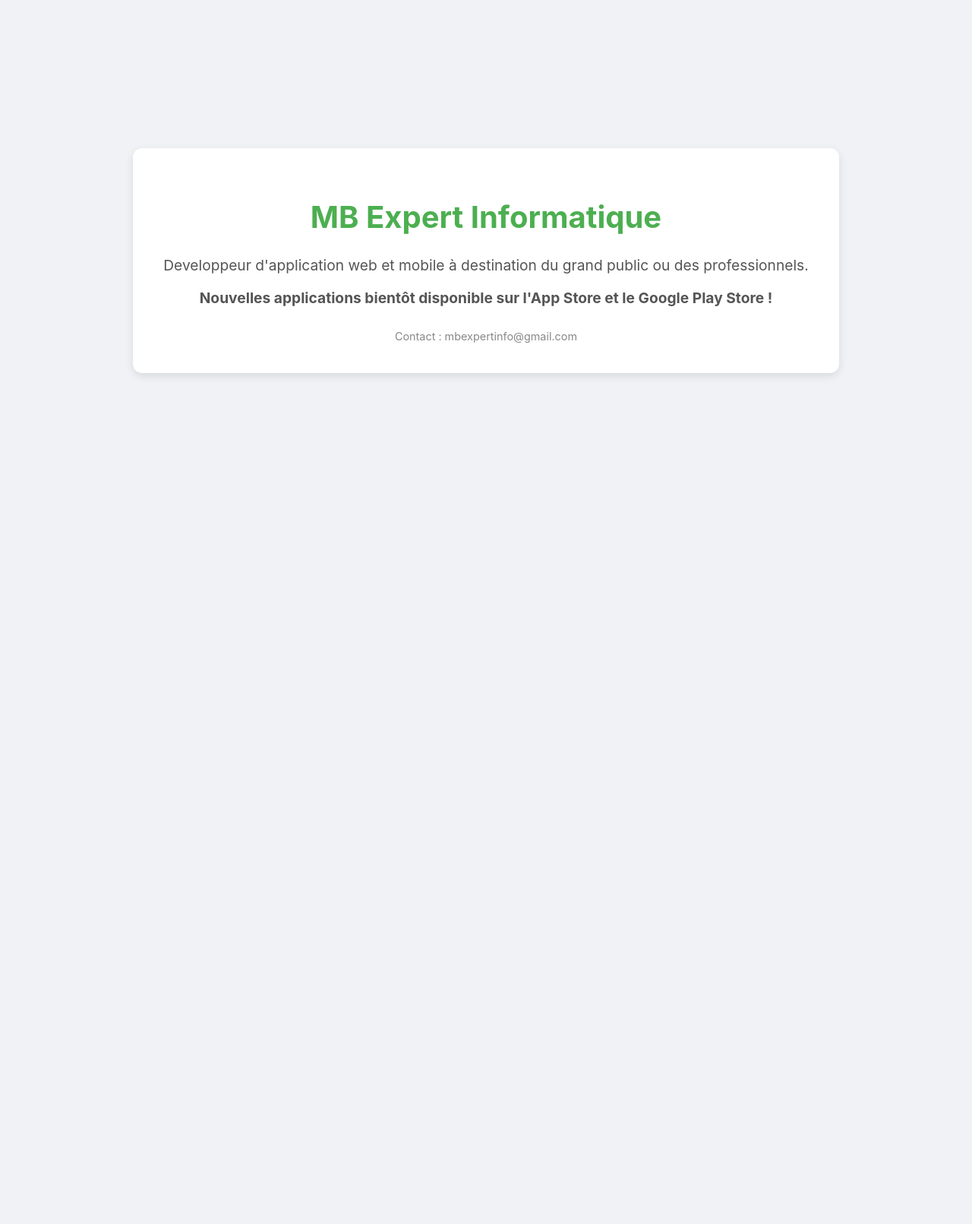
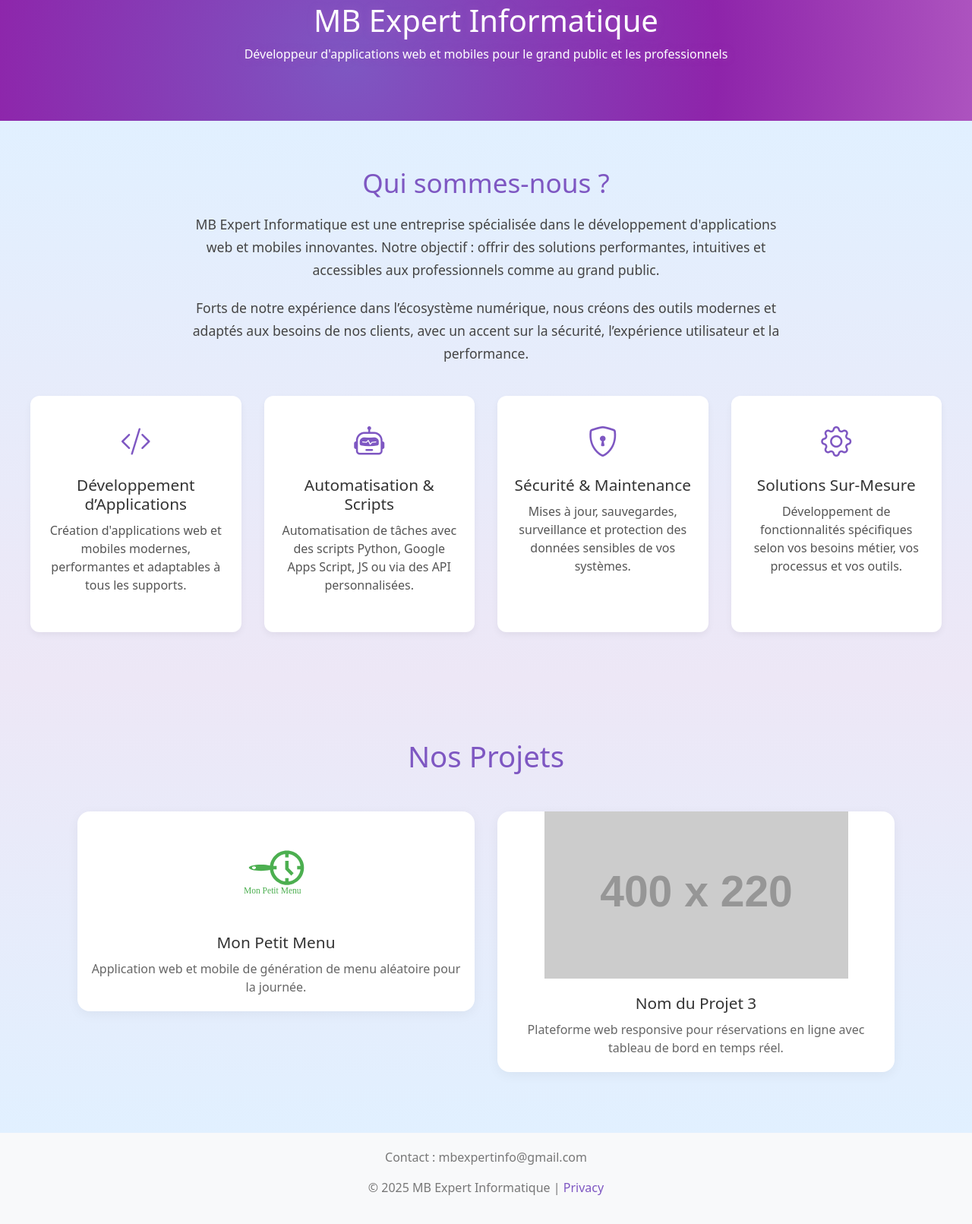
Before and after one commit to mb-expert-info/mb-expert-informatique, a plain HTML site: page index.html in a window 1280 px wide. Shown: the part 57-1668 px from the top of the page at 76% size. Before the commit the page ends 800 px from the top, so only its background shows below. Drawn offline with nearby package versions, Linux system fonts and the light colour scheme; placeholder pictures from the web are drawn by us.

Commit message:
add new page, and design

```diff
--- /dev/null
+++ b/footer.html
@@ -0,0 +1,9 @@
+<footer class="bg-light">
+    <div class="container">
+      <p>Contact : mbexpertinfo@gmail.com</p>
+      <p>
+    &copy; 2025 MB Expert Informatique |
+    <a href="privacy.html" style="color:#7E57C2; text-decoration: none;">Privacy</a>
+  </p>
+    </div>
+</footer>
--- /dev/null
+++ b/hero.html
@@ -0,0 +1,6 @@
+<section class="hero">
+  <div class="hero-content">
+    <h1>MB Expert Informatique</h1>
+    <p>Développeur d'applications web et mobiles pour le grand public et les professionnels</p>
+  </div>
+</section>
--- a/index.html
+++ b/index.html
@@ -1,50 +1,98 @@
 <!DOCTYPE html>
 <html lang="fr">
 <head>
-    <meta charset="UTF-8">
-    <meta name="viewport" content="width=device-width, initial-scale=1.0">
-    <title>MB Expert Info</title>
-    <style>
-        body {
-            font-family: -apple-system, BlinkMacSystemFont, "Segoe UI", Roboto, Helvetica, Arial, sans-serif;
-            background-color: #f0f2f5;
-            color: #333;
-            display: flex;
-            justify-content: center;
-            align-items: center;
-            height: 100vh;
-            margin: 0;
-            text-align: center;
-        }
-        .container {
-            padding: 40px;
-            background-color: white;
-            border-radius: 12px;
-            box-shadow: 0 4px 12px rgba(0, 0, 0, 0.1);
-        }
-        h1 {
-            color: #4CAF50; /* Le vert de votre thème */
-            font-size: 2.5em;
-        }
-        p {
-            font-size: 1.2em;
-            color: #555;
-        }
-        .footer {
-            margin-top: 30px;
-            font-size: 0.9em;
-            color: #888;
-        }
-    </style>
+  <meta charset="UTF-8" />
+  <meta name="viewport" content="width=device-width, initial-scale=1" />
+  <title>MB Expert Informatique</title>
+  <!-- Bootstrap CSS -->
+  <link href="https://cdn.jsdelivr.net/npm/bootstrap@5.3.3/dist/css/bootstrap.min.css" rel="stylesheet">
+  <!-- Votre CSS personnalisé -->
+  <link rel="stylesheet" href="style.css">
+  <link rel="stylesheet" href="https://cdn.jsdelivr.net/npm/bootstrap-icons@1.10.5/font/bootstrap-icons.css">
 </head>
 <body>
-    <div class="container">
-        <h1>MB Expert Informatique</h1>
-        <p>Developpeur d'application web et mobile à destination du grand public ou des professionnels.</p>
-        <p><strong>Nouvelles applications bientôt disponible sur l'App Store et le Google Play Store !</strong></p>
-        <div class="footer">
-            Contact : mbexpertinfo@gmail.com
-        </div>
+
+  <!-- Section Présentation -->
+   <div id="hero-placeholder"></div>
+
+<section class="presentation">
+  <div class="container">
+    <h2>Qui sommes-nous ?</h2>
+    <p>
+      MB Expert Informatique est une entreprise spécialisée dans le développement
+      d'applications web et mobiles innovantes. Notre objectif : offrir des solutions
+      performantes, intuitives et accessibles aux professionnels comme au grand public.
+    </p>
+    <p>
+      Forts de notre expérience dans l’écosystème numérique, nous créons des outils
+      modernes et adaptés aux besoins de nos clients, avec un accent sur la sécurité,
+      l’expérience utilisateur et la performance.
+    </p>
+  </div>
+  <div class="services-grid">
+  <div class="service">
+    <i class="bi bi-code-slash"></i>
+    <h3>Développement d’Applications</h3>
+    <p>Création d'applications web et mobiles modernes, performantes et adaptables à tous les supports.</p>
+  </div>
+  <div class="service">
+    <i class="bi bi-robot"></i>
+    <h3>Automatisation & Scripts</h3>
+    <p>Automatisation de tâches avec des scripts Python, Google Apps Script, JS ou via des API personnalisées.</p>
+  </div>
+  <div class="service">
+    <i class="bi bi-shield-lock"></i>
+    <h3>Sécurité & Maintenance</h3>
+    <p>Mises à jour, sauvegardes, surveillance et protection des données sensibles de vos systèmes.</p>
+  </div>
+  <div class="service">
+    <i class="bi bi-gear"></i>
+    <h3>Solutions Sur-Mesure</h3>
+    <p>Développement de fonctionnalités spécifiques selon vos besoins métier, vos processus et vos outils.</p>
+  </div>
+</div>
+</section>
+
+  <!-- Section Projets -->
+  <section class="projects">
+  <div class="container">
+    <h2>Nos Projets</h2>
+    <div class="projects-grid">
+        <a href="projets/monpetitmenu.html" class="project-card-link">
+            <div class="project-card">
+                <img src="images/mpm2.svg" alt="Mon Petit Menu Logo" class="project-logo">
+                <h3>Mon Petit Menu</h3>
+                <p>Application web et mobile de génération de menu aléatoire pour la journée.</p>
+            </div>
+        </a>
+      <div class="project-card">
+        <img src="https://via.placeholder.com/400x220?text=Projet+3" alt="Projet 3">
+        <h3>Nom du Projet 3</h3>
+        <p>Plateforme web responsive pour réservations en ligne avec tableau de bord en temps réel.</p>
+      </div>
     </div>
+  </div>
+</section>
+
+  <!-- Footer -->
+    <div id="footer-placeholder"></div>
+
+  <!-- Bootstrap JS (facultatif, pour animations et composants dynamiques) -->
+  <script src="https://cdn.jsdelivr.net/npm/bootstrap@5.3.3/dist/js/bootstrap.bundle.min.js"></script>
+  <script>
+  async function loadSection(id, url) {
+    try {
+      const resp = await fetch(url);
+      if (!resp.ok) throw new Error(`Erreur chargement ${url}: ${resp.status}`);
+      const html = await resp.text();
+      document.getElementById(id).innerHTML = html;
+    } catch (error) {
+      console.error(error);
+    }
+  }
+
+  loadSection('hero-placeholder', '../hero.html');
+  loadSection('footer-placeholder', '../footer.html');
+</script>
 </body>
 </html>
--- /dev/null
+++ b/style.css
@@ -0,0 +1,204 @@
+body {
+    background-color: #f0f2f5;
+    color: #333;
+    margin: 0;
+    overflow-x: hidden;
+}
+
+.hero {
+  background: radial-gradient(circle at center,
+    #7E57C2 0%,      /* violet */
+    #8E24AA 30%,     /* violet moyen plus saturé */
+    #BA68C8 60%,     /* fuchsia */
+    #1E1E2F 100%);   /* bleu nuit terminal */
+  color: white;
+  padding: 60px 20px;
+  text-align: center;
+  background-size: 250% 250%;
+  background-position: center;
+  animation: animate-gradient 12s ease-in-out infinite;
+  overflow-x: hidden;
+}
+
+@keyframes animate-gradient {
+  0%   { background-position: 50% 50%; }
+  50%  { background-position: 60% 40%; }
+  100% { background-position: 50% 50%; }
+}
+
+.hero-content {
+  opacity: 0;
+  transform: translateY(30px);
+  animation: fadeInUp 1.2s ease-out forwards;
+  animation-delay: 0.3s;
+}
+
+@keyframes fadeInUp {
+  to {
+    opacity: 1;
+    transform: translateY(0);
+  }
+}
+
+.hero h1:hover {
+  text-shadow: 0 0 15px rgba(255, 255, 255, 0.6);
+  transform: scale(1.03);
+  transition: all 0.3s ease;
+}
+
+.hero h1, .hero p {
+  text-shadow: 0 0 12px rgba(186, 104, 200, 0.4);
+}
+
+
+.card:hover {
+    transform: translateY(-5px);
+    transition: transform 0.2s ease-in-out;
+}
+
+footer {
+    padding: 20px 0;
+    text-align: center;
+    color: #777;
+}
+
+.presentation {
+  background: linear-gradient(180deg, #e1f0ff, #ede7f6 );
+  padding: 60px 20px;
+  text-align: center;
+}
+
+.presentation h2 {
+  font-size: 2.2em;
+  color: #7E57C2; /* violet principal */
+  margin-bottom: 20px;
+}
+
+.presentation p {
+  max-width: 800px;
+  margin: 0 auto 20px;
+  font-size: 1.1em;
+  line-height: 1.7;
+  color: #444;
+}
+
+.services-grid {
+  display: grid;
+  grid-template-columns: repeat(auto-fit, minmax(250px, 1fr));
+  gap: 30px;
+  margin-top: 40px;
+  padding: 0 20px;
+}
+
+.service {
+  background: white;
+  border-radius: 12px;
+  padding: 30px 20px;
+  box-shadow: 0 4px 10px rgba(0,0,0,0.05);
+  transition: transform 0.3s ease;
+}
+
+.service:hover {
+  transform: translateY(-5px);
+}
+
+.service i {
+  font-size: 2.5em;
+  color: #7E57C2;
+  margin-bottom: 15px;
+  display: inline-block;
+}
+
+.service h3 {
+  font-size: 1.3em;
+  margin-bottom: 10px;
+  color: #333;
+}
+
+.service p {
+  font-size: 1em;
+  color: #555;
+  line-height: 1.5;
+}
+
+.projects {
+  background: linear-gradient(180deg, #ede7f6, #e1f0ff);
+
+  padding: 80px 20px;
+  text-align: center;
+}
+
+.projects h2 {
+  font-size: 2.4em;
+  color: #7E57C2;
+  margin-bottom: 50px;
+}
+
+.projects-grid {
+  display: grid;
+  grid-template-columns: repeat(auto-fit, minmax(280px, 1fr));
+  gap: 30px;
+  padding: 0 20px;
+}
+
+
+.project-logo {
+  max-width: 120px;
+  height: auto;
+  display: block;
+  margin: 20px auto 10px;
+}
+
+
+.project-card {
+  position: relative;
+  background: white;
+  border-radius: 16px;
+  box-shadow: 0 4px 16px rgba(0,0,0,0.05);
+  overflow: hidden;
+  transition: transform 0.3s ease, box-shadow 0.3s ease;
+}
+
+.project-card::before {
+  content: "";
+  position: absolute;
+  left: 0;
+  bottom: 0;
+  width: 100%;
+  height: 50%;
+  background-color: rgba(126, 87, 194, 0.2); /* violet pastel clair */
+  border-radius: 0 0 16px 16px; /* arrondir uniquement en bas */
+  opacity: 0;
+  pointer-events: none;
+  transition: opacity 0.3s ease;
+  z-index: 0;
+}
+
+.project-card:hover {
+  transform: translateY(-6px);
+  box-shadow: 0 8px 20px rgba(0,0,0,0.1);
+  cursor: pointer;
+}
+
+.project-card:hover::before {
+  opacity: 0; /* 1 pour le rendre visible */
+}
+
+.project-card h3 {
+  font-size: 1.3em;
+  margin: 20px 15px 10px;
+  color: #333;
+}
+
+.project-card p {
+  font-size: 1em;
+  margin: 0 15px 20px;
+  color: #666;
+}
+
+.project-card-link {
+  text-decoration: none;
+  color: inherit;
+  display: block; /* pour que le lien prenne toute la carte */
+  transition: transform 0.3s ease;
+}
```
Also changed, not shown: privacy.html (added, +68 -0 lines), projets/monpetitmenu.html (added, +45 -0 lines), images/mpm2.svg (added).
